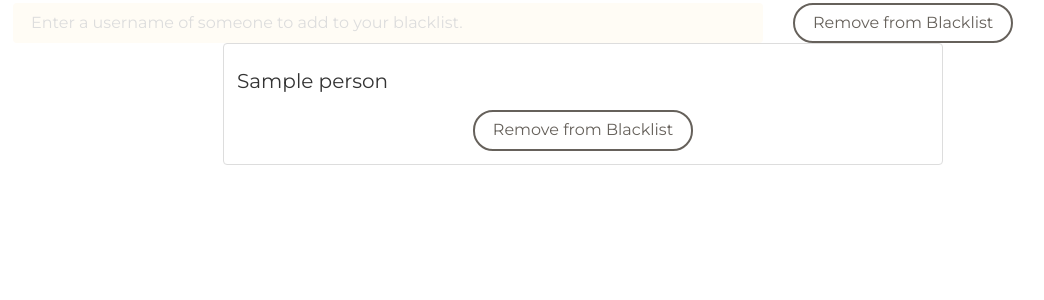
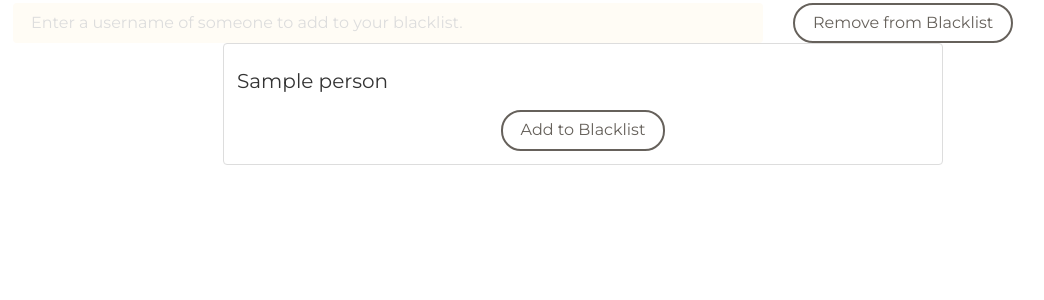
Before and after one commit to wostlund/softdevFinalProj, a Flask app: template templates/editblack.html in a window 1280 px wide. Shown: the part 303-603 px from the top of the page, without its empty margins (57-1101 px from the left). Run offline with Flask 2, Linux system fonts and the light colour scheme; the template is opened without the code that fills it: most values are stand-ins (such as "Sample title", 1, 10 or a date in 2020); parts of the project's set-up code (start-up, migrations or seed data) failed here and were passed over; some libraries are stand-ins or nearby versions.

Commit message:
fixed typo:

```diff
--- a/templates/editblack.html
+++ b/templates/editblack.html
@@ -43,7 +43,7 @@
 	  <div class="caption">
 	    <h5>{{person}}</h5>
 	    <center>
-	      <button onclick="" class="btn btn-default" id="remove-blacklist-button">Remove from Blacklist</button>
+	      <button onclick="" class="btn btn-default" id="remove-blacklist-button">Add to Blacklist</button>
 	    </center>
 	  </div>
 	</div>
```
